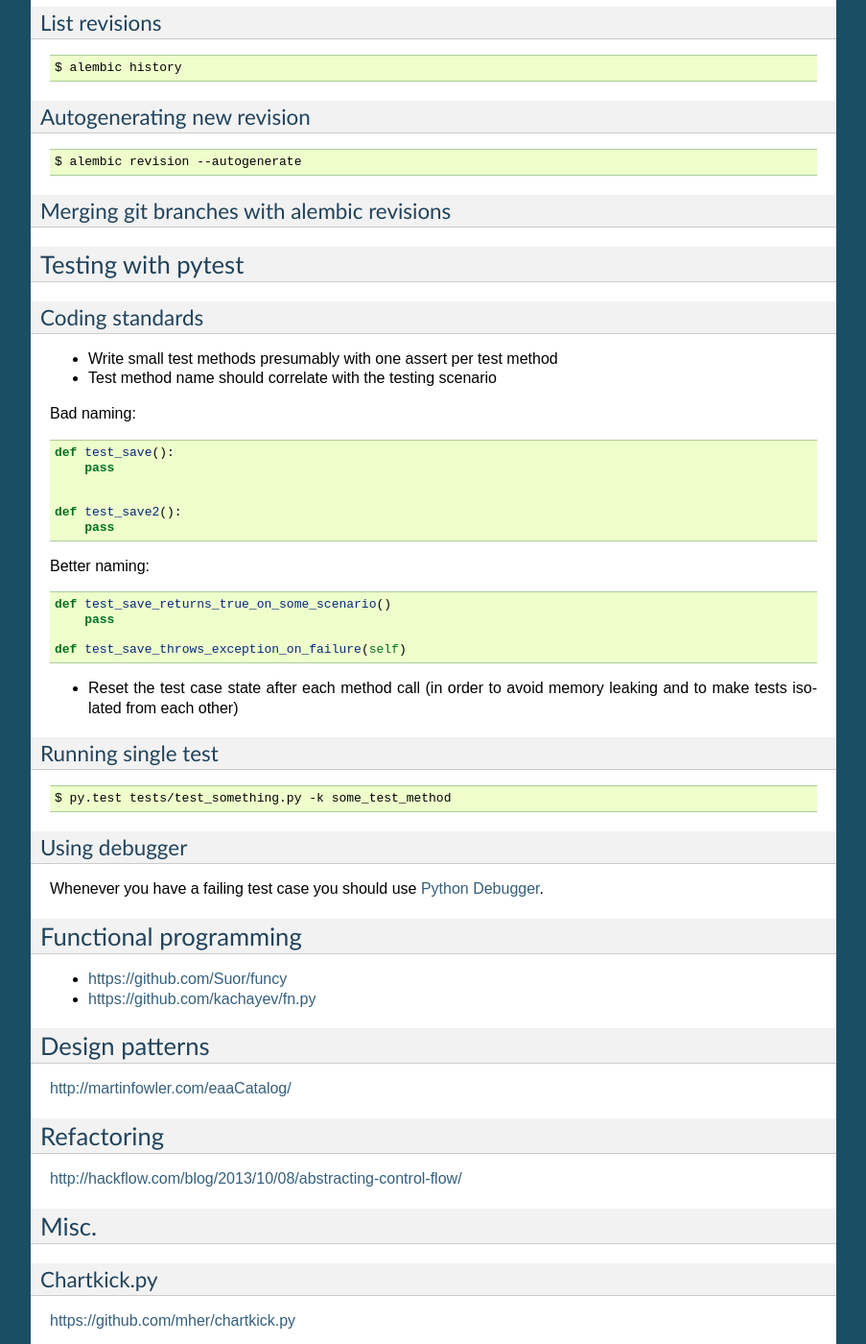
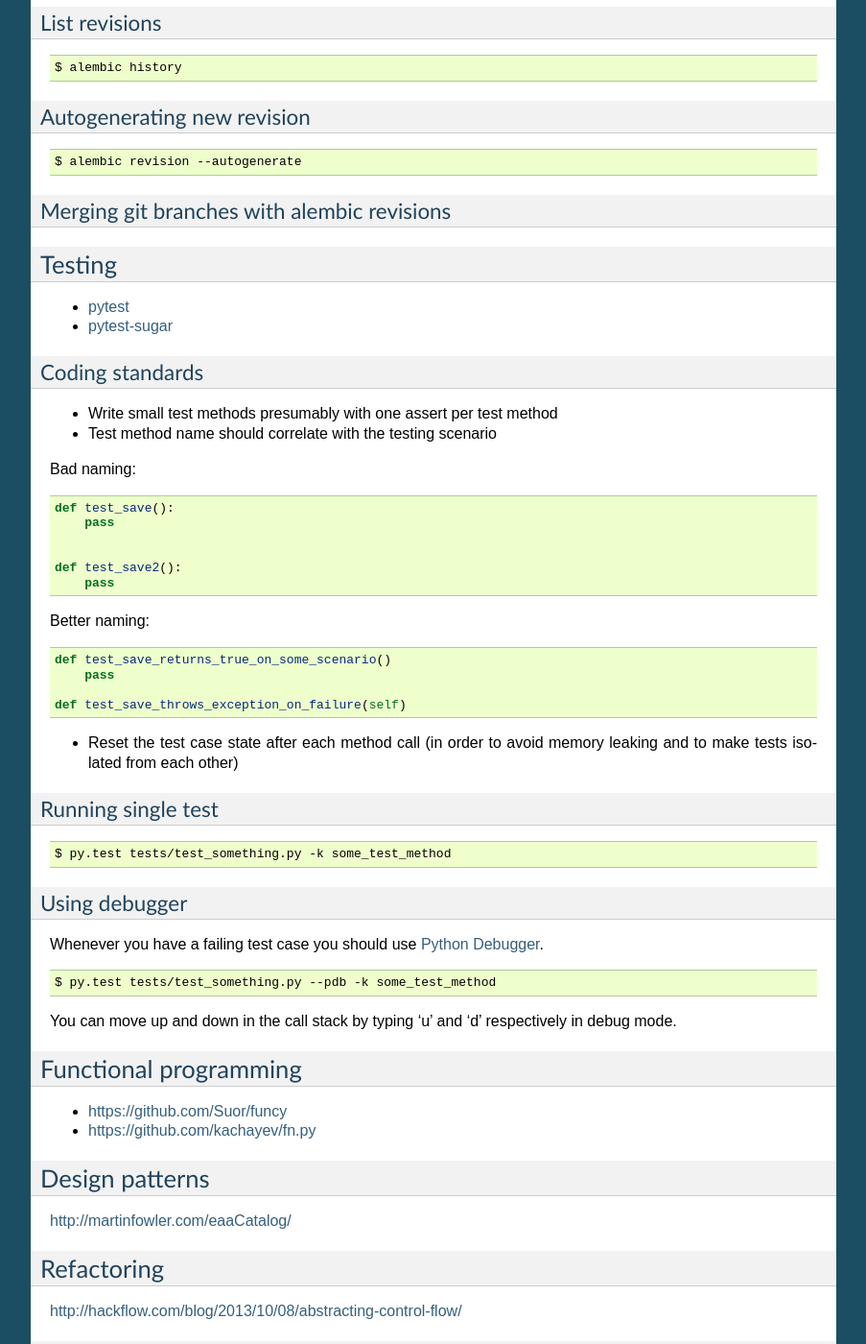
Before and after one commit to fastmonkeys/dev-guide, a Sphinx documentation site: the page built from docs/python.rst, in a window 1280 px wide and 1400 px high, scrolled down 2361 px. Shown: the whole window at 96% size, without its empty margins (198-1101 px from the left). Built offline with Sphinx 7.4.7, drawn with Linux system fonts in a browser that asks for light colours; formulas are drawn with MathJax 3; some of the changed text lies outside the part shown.

Commit message:
Added links for pytest and pytest-sugar

```diff
--- a/docs/python.rst
+++ b/docs/python.rst
@@ -189,8 +189,12 @@ Merging git branches with alembic revisions
 
 
 
-Testing with pytest
--------------------
+Testing
+-------
+
+
+* pytest_
+* pytest-sugar_
 
 
 Coding standards
@@ -240,6 +244,13 @@ Using debugger
 
 Whenever you have a failing test case you should use `Python Debugger`_.
 
+::
+
+
+    $ py.test tests/test_something.py --pdb -k some_test_method
+
+
+You can move up and down in the call stack by typing 'u' and 'd' respectively in debug mode.
 
 
 
@@ -249,8 +260,6 @@ Functional programming
 * https://github.com/Suor/funcy
 
 * https://github.com/kachayev/fn.py
-
-
 
 
 Design patterns
@@ -289,6 +298,8 @@ Create beautiful Javascript charts with minimal code. Supports Google Charts and
 .. _passlib: http://pythonhosted.org/passlib/
 .. _validators: https://validators.readthedocs.org/en/latest
 .. _WTForms: https://wtforms.readthedocs.org/en/latest/
+.. _pytest: http://pytest.org/latest/
+.. _pytest-sugar: https://github.com/Frozenball/pytest-sugar
 .. _Flask-WTF: https://flask-wtf.readthedocs.org/en/latest/
 .. _WTForms-Alchemy: https://wtforms-alchemy.readthedocs.org/en/latest
 .. _WTForms-Components: https://wtforms-components.readthedocs.org/en/latest
```
